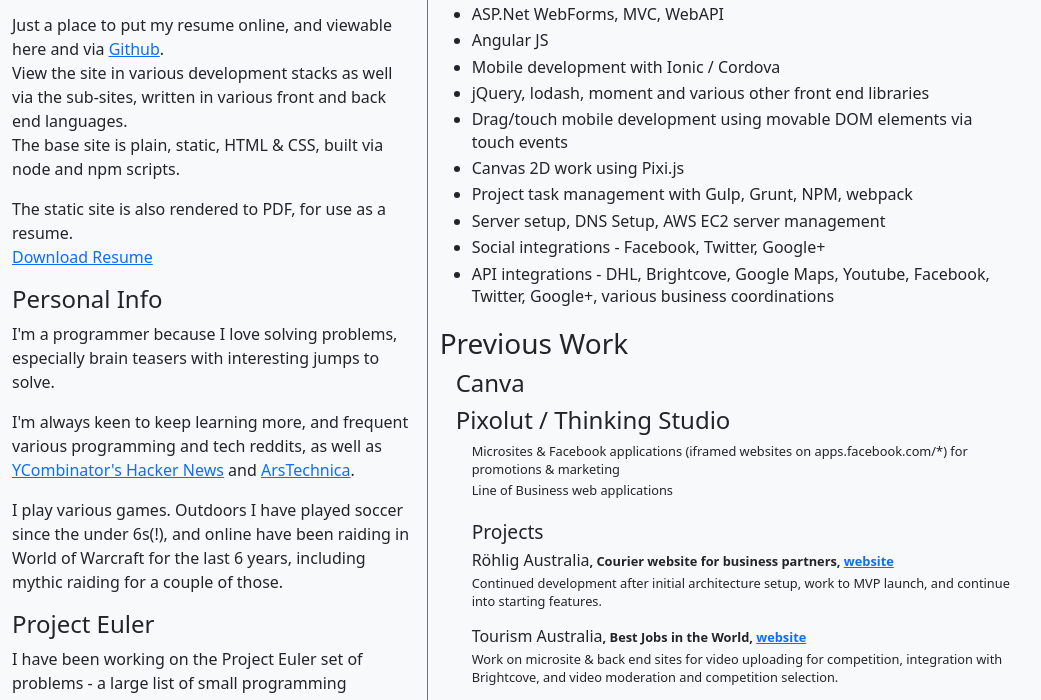
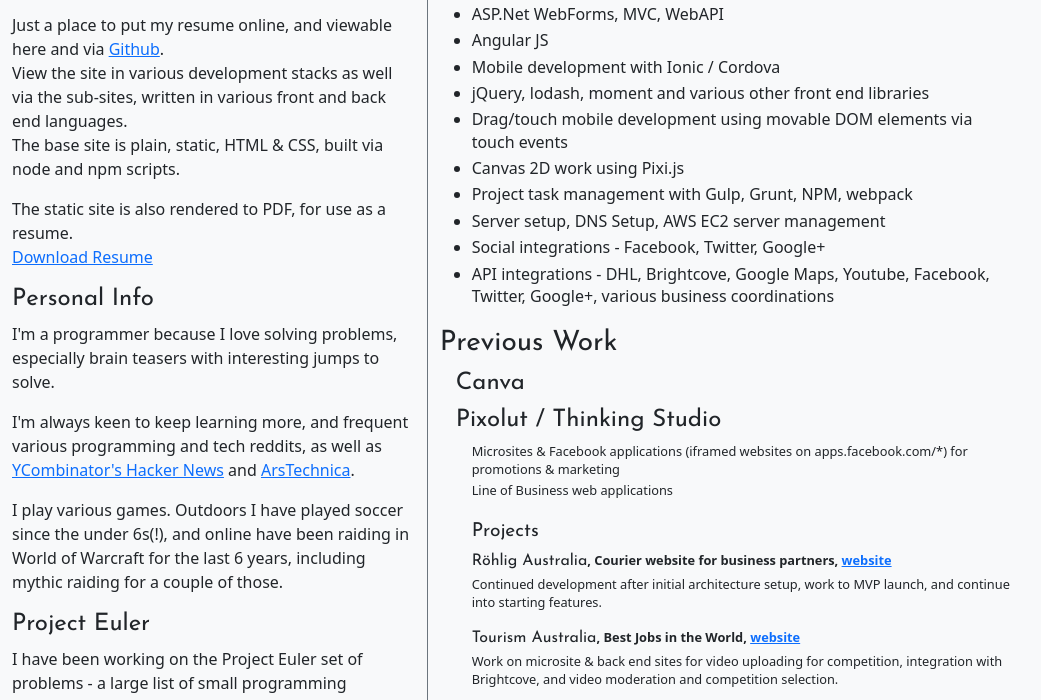
Before and after one commit to berrigan/owenberry.com, a website built with webpack: page src/index.html in a window 1280 px wide. Shown: the part 220-920 px from the top of the page, without its empty margins (0-1041 px from the left). Built offline with nearby package versions, Linux system fonts and the light colour scheme.

Commit message:
revert back to Josefin Sans headers

```diff
--- a/src/scss/site.scss
+++ b/src/scss/site.scss
@@ -1,4 +1,6 @@
 @use "sass:map";
+
+@import url('https://fonts.googleapis.com/css?family=Josefin+Sans');
 
 // bootstrap variables
 $enable-print-styles: false;
@@ -12,6 +14,13 @@
 $top-spacing: $spacer;
 
 $section-spacing: $top-spacing * 1.25;
+
+h1,
+h2,
+h3,
+h4 {
+    font-family: 'Josefin Sans', $font-family-sans-serif;
+}
 
 body.pdf,
 body.pdf h1,
```
Also changed, not shown: docs/index.html (+1 -1 lines), docs/static_app.53f2b98823902c4bf16a.bundle.js (renamed from docs/static_app.d596a7f3f2a391eb3efe.bundle.js, +1 -1 lines), docs/static_app.css, 2 other files.
